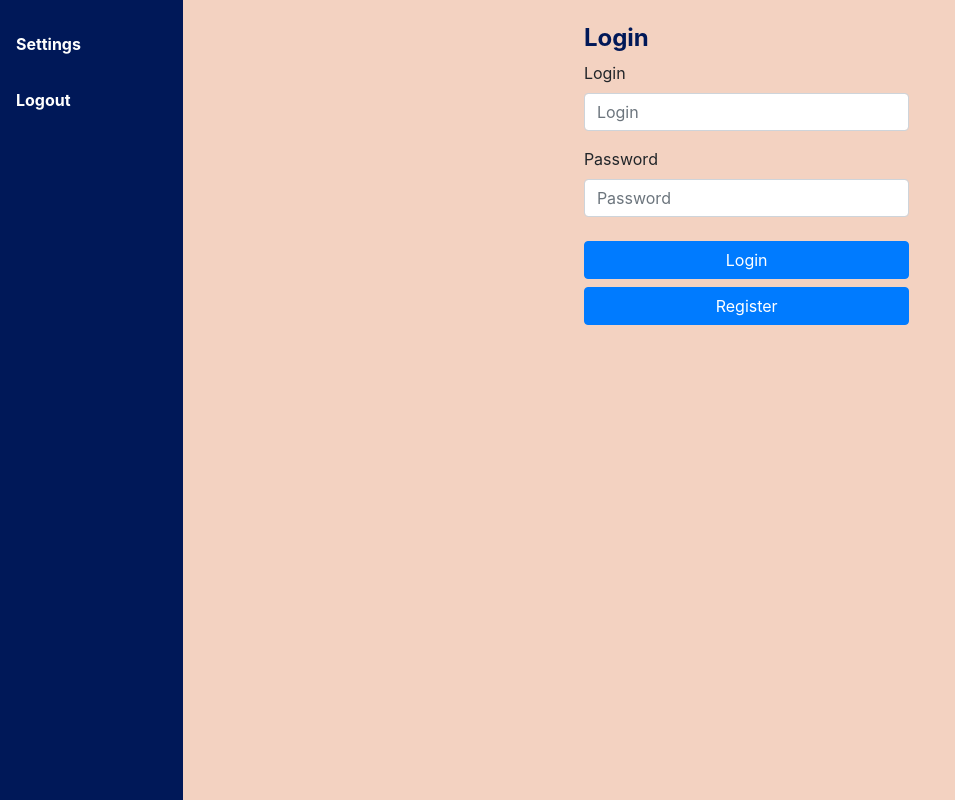
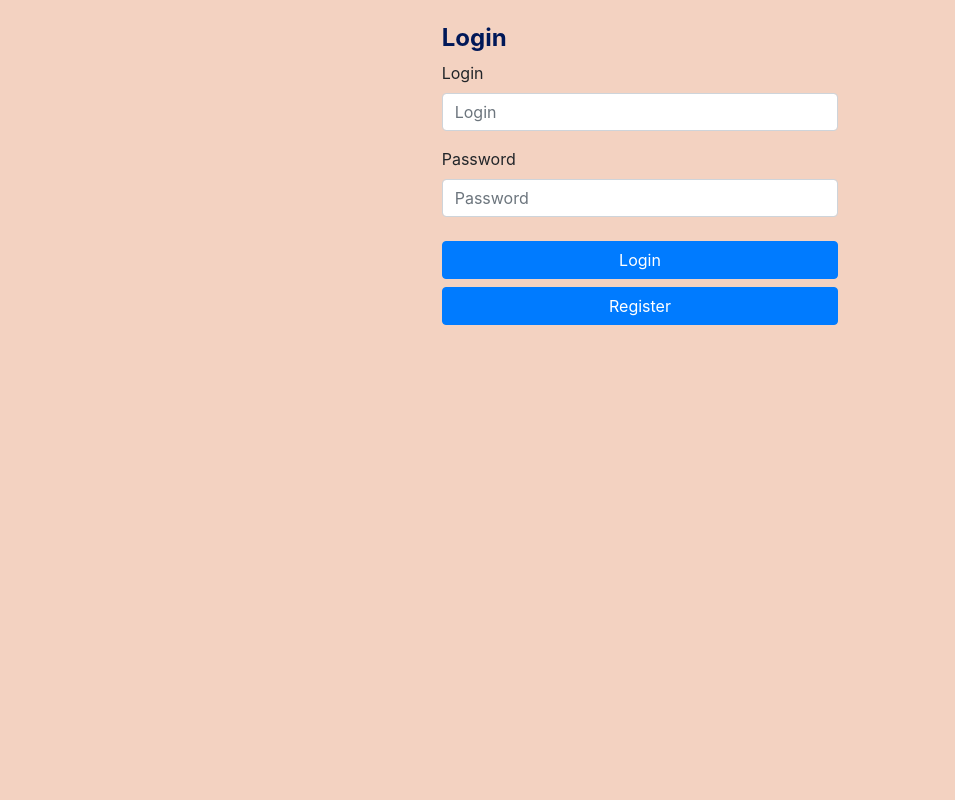
Before and after one commit to PeterKvayt/NoneMes, an Angular app in the folder src/AngularApp/ClientApp/: page / in a window 1280 px wide. Shown: the whole page, without its empty margins (0-955 px from the left). Built offline with nearby package versions, Linux system fonts and the light colour scheme.

Commit message:
Remove nav-menu.

```diff
--- a/src/AngularApp/ClientApp/src/app/app.component.html
+++ b/src/AngularApp/ClientApp/src/app/app.component.html
@@ -1,10 +1,7 @@
 <body>
   <div class="container-fluid">
-    <div class="row">
-      <div class="col-lg-2 col-md-3 col-sm-4">
-        <app-nav-menu></app-nav-menu>
-      </div>
-      <div class="col-lg-10 col-md-9 col-sm-8 mt-4">
+    <div class="row mt-4">
+      <div class="col">
         <router-outlet></router-outlet>
       </div>
     </div>
```
